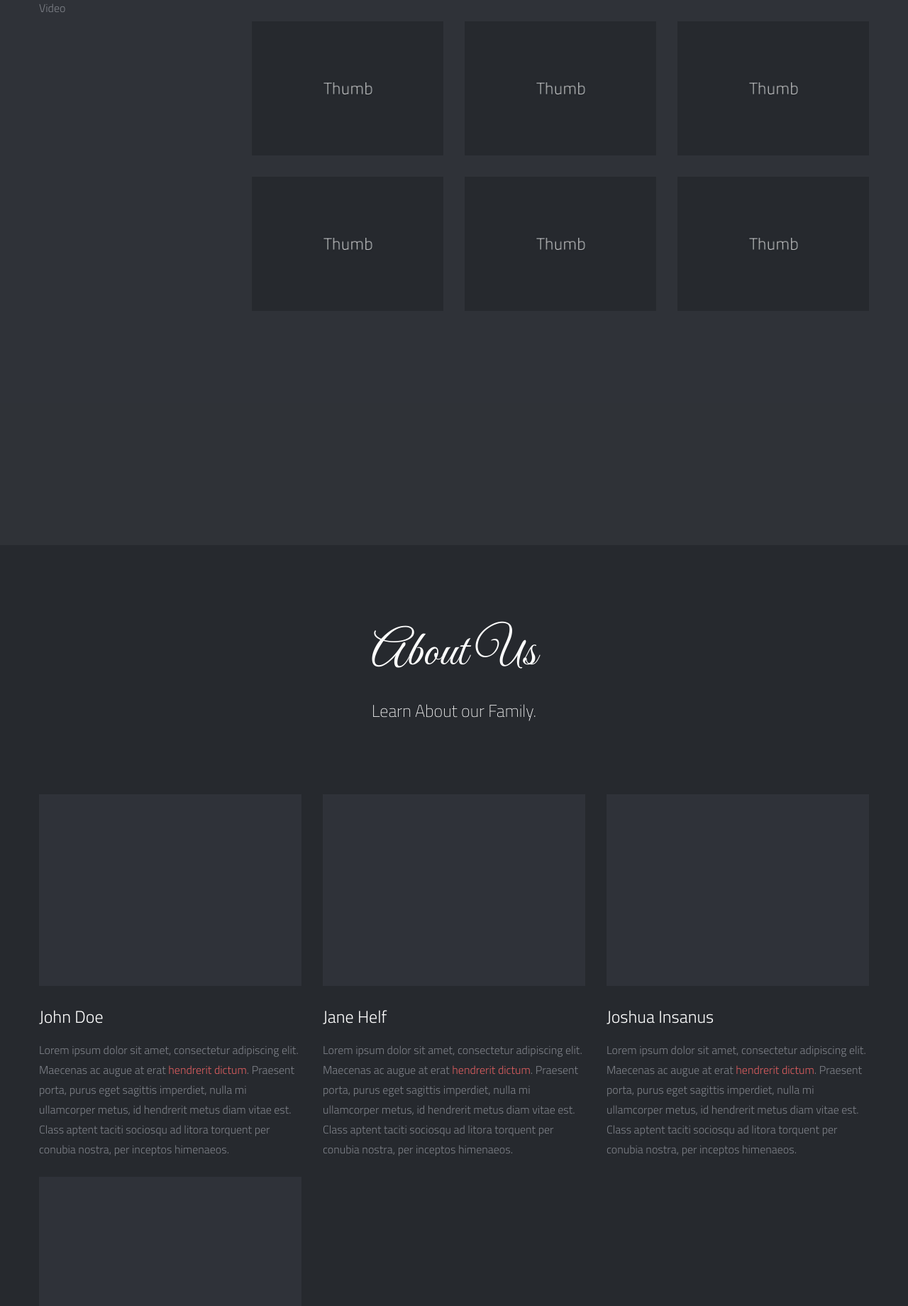
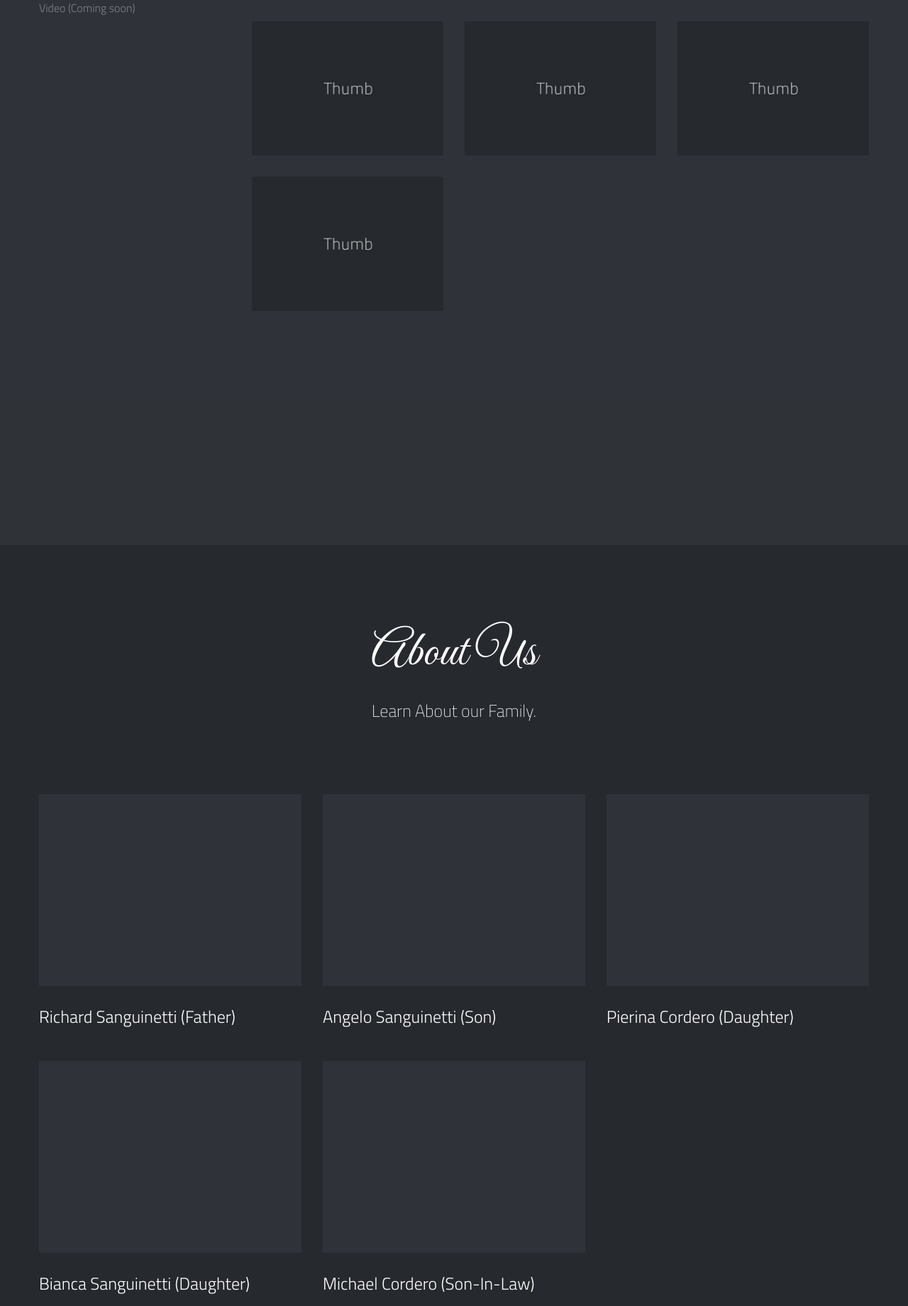
Before and after one commit to mcordero1206/sanguinetti-pictures, a PHP site: page / in a window 1280 px wide. Shown: the part 1414-3254 px from the top of the page at 71% size. Run offline with PHP 8.4, Linux system fonts and the light colour scheme; some libraries are stand-ins or nearby versions.

Commit message:
formatting changes
formatting changes

```diff
--- a/css/main.css
+++ b/css/main.css
@@ -310,7 +310,7 @@ h3.spec {
 #home-slider .slider-text {
 	position: absolute;
 	left: 50%;
-	top: 50%;
+	top: 35%;
 	margin: -150px 0 0 -585px;
 	width: 1170px;
 	height: 250px;
@@ -445,7 +445,7 @@ h3.spec {
 	width: 50px;
 	height: 50px;
 	left: 50%;
-	top: 75%;
+	top: 85%;
 	transform: translate(-50%);
 	-webkit-transition: background 0.1s linear 0s;
 	   -moz-transition: background 0.1s linear 0s;
@@ -733,6 +733,10 @@ p.new-price {
     color: #d0595b;
 }
 
+.profile {
+    margin-bottom: 30px;
+}
+
 /* ==================================================
    Section Portfolio
 ================================================== */
@@ -858,6 +862,7 @@ p.new-price {
 
 .profile-description {
 	margin-bottom: 25px;
+	display: none;
 }
 
 .image-wrap {
--- a/index.html
+++ b/index.html
@@ -158,7 +158,7 @@
 <!-- Header -->
 <header>
   <div class="sticky-nav"> <a id="mobile-nav" class="menu-nav" href="#menu-nav"></a>
-    <div id="logo"> <a id="goUp" href="#home-slider" title="Brushed | Responsive One Page Template">Sanguinetti Photos and Videos</a> </div>
+    <div id="logo"> <a id="goUp" href="#home-slider" title="Brushed | Responsive One Page Template">Sanguinetti&nbsp; Photos&nbsp; & &nbsp;Videos</a> </div>
     <nav id="menu">
       <ul id="menu-nav">
         <li class="current"><a href="#home-slider">Home</a></li>
@@ -196,7 +196,8 @@
             <li><a href="#filter" data-option-value="*" class="selected">All Projects</a></li>
             <li><a href="#filter" data-option-value=".design">Paintings</a></li>
             <li><a href="#filter" data-option-value=".photography">Photography</a></li>
-            <li><a href="#filter" data-option-value=".video">Video</a></li>
+<!--            <li><a href="#filter" data-option-value=".video">Video (Coming soon)</a></li>-->
+			<li><a href="#">Video (Coming soon)</a></li>
           </ul>
         </nav>
         <!-- End Filter -->
@@ -231,11 +232,11 @@
               <!-- End Item Project -->
 
               <!-- Item Project and Filter Name -->
-              <li class="item-thumbs span3 video">
+<!--              <li class="item-thumbs span3 video"> -->
                 <!-- Fancybox Media - Gallery Enabled - Title - Link to Video -->
-                <a class="hover-wrap fancybox-media" data-fancybox-group="video" title="Video Content From Vimeo" href="http://vimeo.com/51460511"> <span class="overlay-img"></span> <span class="overlay-img-thumb font-icon-plus"></span> </a>
+<!--                <a class="hover-wrap fancybox-media" data-fancybox-group="video" title="Video Content From Vimeo" href="http://vimeo.com/51460511"> <span class="overlay-img"></span> <span class="overlay-img-thumb font-icon-plus"></span> </a> -->
                 <!-- Thumb Image and Description -->
-                <img src="img/work/thumbs/image-08.jpg" alt="Video"> </li>
+<!--                <img src="img/work/thumbs/image-08.jpg" alt="Video"> </li>-->
               <!-- End Item Project -->
 
               <!-- Item Project and Filter Name -->
@@ -255,11 +256,11 @@
               <!-- End Item Project -->
 
               <!-- Item Project and Filter Name -->
-              <li class="item-thumbs span3 video">
+<!--              <li class="item-thumbs span3 video"> -->
                 <!-- Fancybox Media - Gallery Enabled - Title - Link to Video -->
-                <a class="hover-wrap fancybox-media" data-fancybox-group="video" title="Video Content From Vimeo" href="http://vimeo.com/50834315"> <span class="overlay-img"></span> <span class="overlay-img-thumb font-icon-plus"></span> </a>
+<!--                <a class="hover-wrap fancybox-media" data-fancybox-group="video" title="Video Content From Vimeo" href="http://vimeo.com/50834315"> <span class="overlay-img"></span> <span class="overlay-img-thumb font-icon-plus"></span> </a> -->
                 <!-- Thumb Image and Description -->
-                <img src="img/work/thumbs/image-09.jpg" alt="Video"> </li>
+<!--                <img src="img/work/thumbs/image-09.jpg" alt="Video"> </li>-->
               <!-- End Item Project -->
 
               <!-- Item Project and Filter Name -->
@@ -313,9 +314,8 @@
         <div class="image-wrap">
           <div class="hover-wrap"> <span class="overlay-img"></span> <span class="overlay-text-thumb">CTO/Founder</span> </div>
           <img src="img/profile/profile-01.jpg" alt="John Doe"> </div>
-        <h3 class="profile-name">John Doe</h3>
-        <p class="profile-description">Lorem ipsum dolor sit amet, consectetur adipiscing elit. Maecenas ac augue at erat <a href="#">hendrerit dictum</a>.
-          Praesent porta, purus eget sagittis imperdiet, nulla mi ullamcorper metus, id hendrerit metus diam vitae est. Class aptent taciti sociosqu ad litora torquent per conubia nostra, per inceptos himenaeos.</p>
+        <h3 class="profile-name">Richard Sanguinetti (Father)</h3>
+        <p class="profile-description">CEO/FOUNDER</p>
 
         <!--
             <div class="social">
@@ -332,11 +332,10 @@
       <!-- Start Profile -->
       <div class="span4 profile">
         <div class="image-wrap">
-          <div class="hover-wrap"> <span class="overlay-img"></span> <span class="overlay-text-thumb">Creative Director</span> </div>
+          <div class="hover-wrap"> <span class="overlay-img"></span> <span class="overlay-text-thumb">PHOTOGRAPHER/VIDEOGRAPHER</span> </div>
           <img src="img/profile/profile-02.jpg" alt="Jane Helf"> </div>
-        <h3 class="profile-name">Jane Helf</h3>
-        <p class="profile-description">Lorem ipsum dolor sit amet, consectetur adipiscing elit. Maecenas ac augue at erat <a href="#">hendrerit dictum</a>.
-          Praesent porta, purus eget sagittis imperdiet, nulla mi ullamcorper metus, id hendrerit metus diam vitae est. Class aptent taciti sociosqu ad litora torquent per conubia nostra, per inceptos himenaeos.</p>
+        <h3 class="profile-name">Angelo Sanguinetti (Son)</h3>
+        <p class="profile-description">PHOTOGRAPHER/VIDEOGRAPHER</p>
 
         <!--
             <div class="social">
@@ -352,11 +351,10 @@
       <!-- Start Profile -->
       <div class="span4 profile">
         <div class="image-wrap">
-          <div class="hover-wrap"> <span class="overlay-img"></span> <span class="overlay-text-thumb">Lead Designer</span> </div>
+          <div class="hover-wrap"> <span class="overlay-img"></span> <span class="overlay-text-thumb">PHOTOGRAPHER/VIDEOGRAPHER</span> </div>
           <img src="img/profile/profile-03.jpg" alt="Joshua Insanus"> </div>
-        <h3 class="profile-name">Joshua Insanus</h3>
-        <p class="profile-description">Lorem ipsum dolor sit amet, consectetur adipiscing elit. Maecenas ac augue at erat <a href="#">hendrerit dictum</a>.
-          Praesent porta, purus eget sagittis imperdiet, nulla mi ullamcorper metus, id hendrerit metus diam vitae est. Class aptent taciti sociosqu ad litora torquent per conubia nostra, per inceptos himenaeos.</p>
+        <h3 class="profile-name">Pierina Cordero (Daughter)</h3>
+        <p class="profile-description">PHOTOGRAPHER/VIDEOGRAPHER</p>
 
         <!--
             <div class="social">
@@ -375,11 +373,27 @@
     <div class="row">
       <div class="span4 profile">
         <div class="image-wrap">
-          <div class="hover-wrap"> <span class="overlay-img"></span> <span class="overlay-text-thumb">CTO/Founder</span> </div>
+          <div class="hover-wrap"> <span class="overlay-img"></span> <span class="overlay-text-thumb">PHOTOGRAPHER</span> </div>
           <img src="img/profile/profile-01.jpg" alt="John Doe"> </div>
-        <h3 class="profile-name">John Doe</h3>
-        <p class="profile-description">Lorem ipsum dolor sit amet, consectetur adipiscing elit. Maecenas ac augue at erat <a href="#">hendrerit dictum</a>.
-          Praesent porta, purus eget sagittis imperdiet, nulla mi ullamcorper metus, id hendrerit metus diam vitae est. Class aptent taciti sociosqu ad litora torquent per conubia nostra, per inceptos himenaeos.</p>
+        <h3 class="profile-name">Bianca Sanguinetti (Daughter)</h3>
+        <p class="profile-description">PHOTOGRAPHER</p>
+
+        <!--
+            <div class="social">
+            	<ul class="social-icons">
+                	<li><a href="#"><i class="font-icon-social-twitter"></i></a></li>
+                    <li><a href="#"><i class="font-icon-social-dribbble"></i></a></li>
+                    <li><a href="#"><i class="font-icon-social-facebook"></i></a></li>
+                </ul>
+            </div>
+-->
+      </div>
+		<div class="span4 profile">
+        <div class="image-wrap">
+          <div class="hover-wrap"> <span class="overlay-img"></span> <span class="overlay-text-thumb">PHOTOGRAPHER/VIDEOGRAPHER</span> </div>
+          <img src="img/profile/profile-01.jpg" alt="John Doe"> </div>
+        <h3 class="profile-name">Michael Cordero (Son-In-Law)</h3>
+        <p class="profile-description">PHOTOGRAPHER/VIDEOGRAPHER</p>
 
         <!--
             <div class="social">
@@ -442,7 +456,25 @@
       </div>
     </div>
     <div class="row">
-      <div class="span12 text-center">
+      <div class="span4">
+        <div class="price-section photo-price"> <span class="font-icon-tag"></span>
+          <div class="pricing-info">
+            <h3>Bundle</h3>
+          </div>
+          <p class="old-price">$30/hr</p>
+          <p class="new-price">$20/hr</p>
+        </div>
+      </div>
+		    <div class="span4">
+        <div class="price-section photo-price"> <span class="font-icon-tag"></span>
+          <div class="pricing-info">
+            <h3>Bundle</h3>
+          </div>
+          <p class="old-price">$30/hr</p>
+          <p class="new-price">$20/hr</p>
+        </div>
+      </div>
+		    <div class="span4">
         <div class="price-section photo-price"> <span class="font-icon-tag"></span>
           <div class="pricing-info">
             <h3>Bundle</h3>
@@ -521,9 +553,6 @@
           <ul>
             <li><a href="#">hello@brushed.com</a></li>
             <li>(916) 375-2525</li>
-            <li> Brushed Studio <br>
-              5240 Vanish Island. 105 <br>
-              Unknow </li>
           </ul>
         </div>
       </div>
@@ -576,7 +605,7 @@
 
 <!-- Footer -->
 <footer>
-  <p class="credits">&copy;2017 Sanguinetti Photos and Videos. <a href="http://themes.alessioatzeni.com/html/brushed/" title="Brushed | Responsive One Page Template">Brushed Template</a> by <a href="http://www.alessioatzeni.com/" title="Alessio Atzeni | Web Designer &amp; Front-end Developer">Alessio Atzeni</a></p>
+  <p class="credits">&copy;2017 Sanguinetti Photos and Videos</p>
 </footer>
 <!-- End Footer -->
 
--- a/js/main.js
+++ b/js/main.js
@@ -77,10 +77,10 @@ BRUSHED.slider = function(){
 		thumb_links				:	0,			// Individual thumb links for each slide
 		thumbnail_navigation    :   0,			// Thumbnail navigation
 		slides 					:  	[			// Slideshow Images
-											{image : 'img/slider-images/CASA1.JPG', title : '<div class="slide-content">Sanguinetti<span class="break"></span> Pictures</div>', thumb : '', url : ''},
-											{image : 'img/slider-images/CASA2.JPG', title : '<div class="slide-content">Sanguinetti<span class="break"></span> Pictures</div>', thumb : '', url : ''},
-											{image : 'img/slider-images/DSC_0807.JPG', title : '<div class="slide-content">Sanguinetti<span class="break"></span> Pictures</div>', thumb : '', url : ''},
-											{image : 'img/slider-images/PRESENTACION_GIGI_26_ABRIL_188.JPG', title : '<div class="slide-content">Sanguinetti<span class="break"></span> Pictures</div>', thumb : '', url : ''}
+											{image : 'img/slider-images/CASA1.JPG', title : '<div class="slide-content">Sanguinetti<br/> Photos & Videos</div>', thumb : '', url : ''},
+											{image : 'img/slider-images/CASA2.JPG', title : '<div class="slide-content">Sanguinetti<br/> Photos & Videos</div>', thumb : '', url : ''},
+											{image : 'img/slider-images/DSC_0807.JPG', title : '<div class="slide-content">Sanguinetti<br/> Photos & Videos</div>', thumb : '', url : ''},
+											{image : 'img/slider-images/PRESENTACION_GIGI_26_ABRIL_188.JPG', title : '<div class="slide-content">Sanguinetti<br/> Photos & Videos</div>', thumb : '', url : ''}
 									],
 
 		// Theme Options
```
Also changed, not shown: css/responsive.css (+33 -8 lines).
